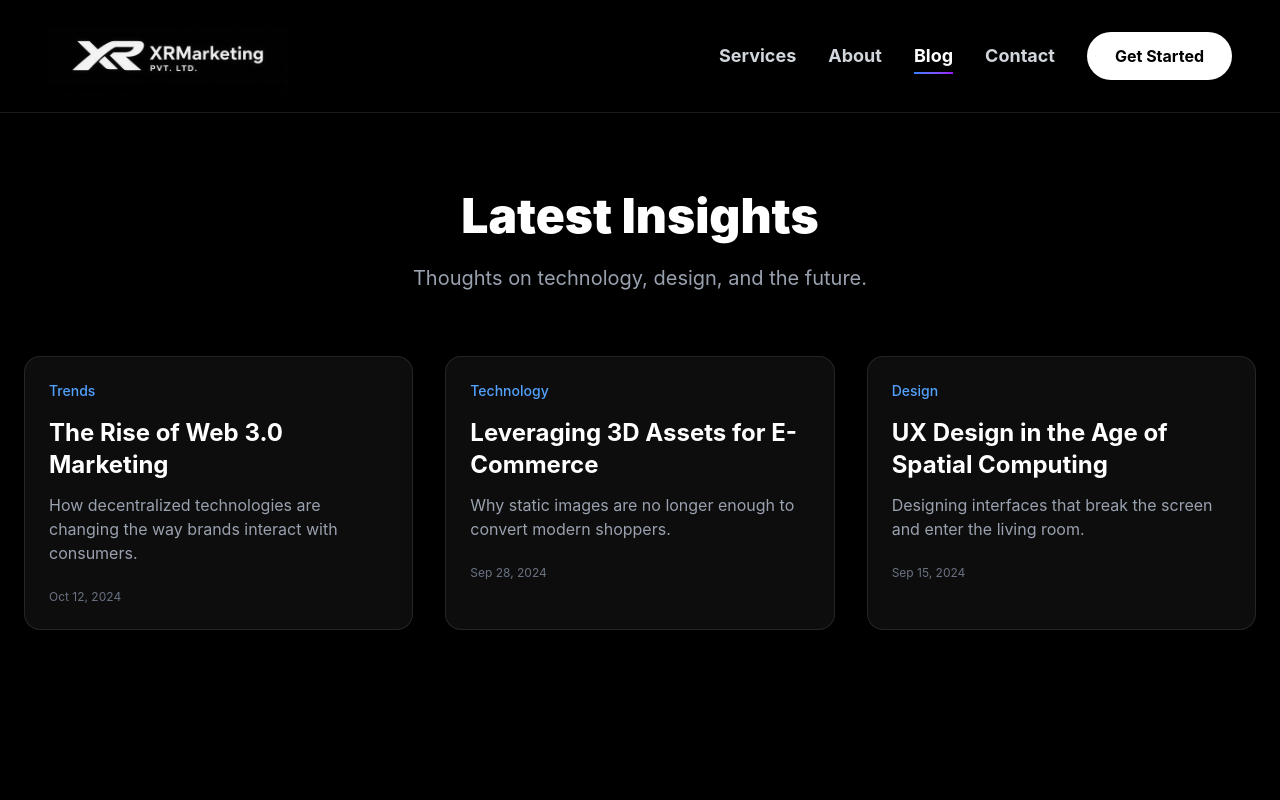
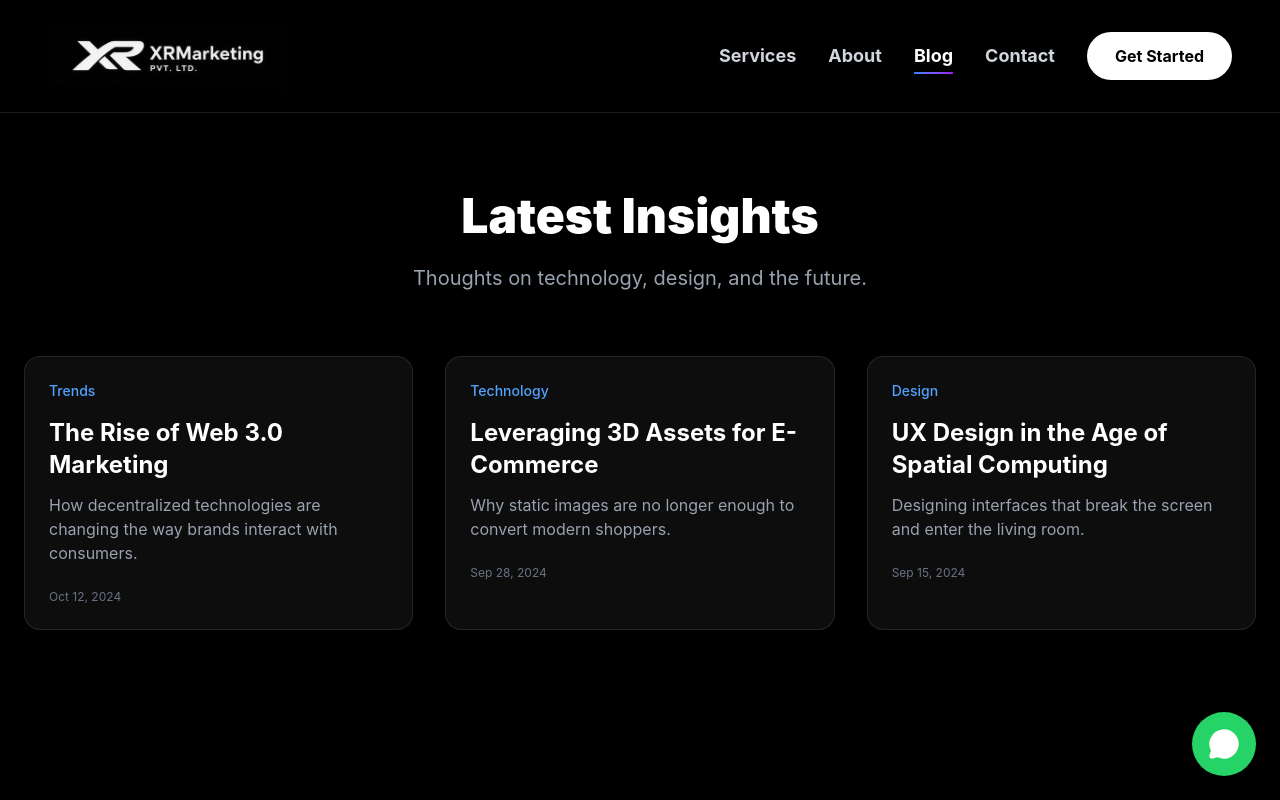
Before and after one commit to Business8281/xrmarketing_webiste, a React (Vite) app: page /blog in a window 1280 px wide. Built offline with nearby package versions, Linux system fonts and the light colour scheme.

Commit message:
Add global floating WhatsApp button

```diff
--- a/src/App.tsx
+++ b/src/App.tsx
@@ -7,6 +7,8 @@ import About from './pages/About';
 import Contact from './pages/Contact';
 import Blog from './pages/Blog';
 import './index.css';
+
+import { WhatsAppButton } from './components/common/WhatsAppButton';
 
 function App() {
   const [queryClient] = useState(() => new QueryClient());
@@ -21,6 +23,7 @@ function App() {
           <Route path="/contact" element={<Contact />} />
           <Route path="/blog" element={<Blog />} />
         </Routes>
+        <WhatsAppButton />
       </BrowserRouter>
     </QueryClientProvider>
   );
--- /dev/null
+++ b/src/components/common/WhatsAppButton.tsx
@@ -0,0 +1,24 @@
+import { MessageCircle } from 'lucide-react';
+import { motion } from 'framer-motion';
+
+export function WhatsAppButton() {
+    return (
+        <a
+            href="https://wa.me/917075545960"
+            target="_blank"
+            rel="noopener noreferrer"
+            className="fixed bottom-6 right-6 z-50 group"
+            aria-label="Contact us on WhatsApp"
+        >
+            <motion.div
+                initial={{ scale: 0 }}
+                animate={{ scale: 1 }}
+                whileHover={{ scale: 1.1 }}
+                className="bg-[#25D366] p-4 rounded-full shadow-lg flex items-center justify-center transition-all duration-300 hover:shadow-[0_0_20px_rgba(37,211,102,0.5)]"
+            >
+                <MessageCircle className="w-8 h-8 text-white fill-current" />
+            </motion.div>
+            {/* Use a tooltip or label on hover? Maybe keep it simple icon first. */}
+        </a>
+    );
+}
```
